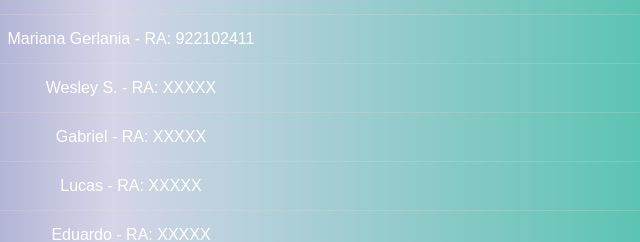
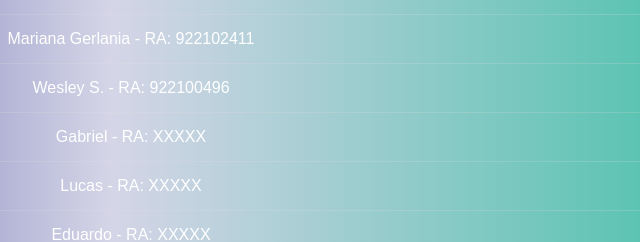
Before and after one commit to wexsouza/TrabalhoFaculdade, a plain HTML site: page dnx-master/projeto/index.html in a window 1280 px wide. Shown: the part 389-631 px from the top of the page, 529-1169 px from the left. Drawn offline with Linux system fonts and the light colour scheme.

Commit message:
apenas coloquei meu Ra que estava faltando, mas ainda esta faltando

```diff
--- a/dnx-master/projeto/index.html
+++ b/dnx-master/projeto/index.html
@@ -22,7 +22,7 @@
             <li>Gladson Rego - RA: 922102933</li>
             <li>Gabriel Caputti - RA: 922104150</li>
             <li>Mariana Gerlania - RA: 922102411</li>
-            <li>Wesley S. - RA: XXXXX</li>
+            <li>Wesley S. - RA: 922100496</li>
             <li>Gabriel - RA: XXXXX</li>
             <li>Lucas - RA: XXXXX</li>
             <li>Eduardo - RA: XXXXX</li>
```
